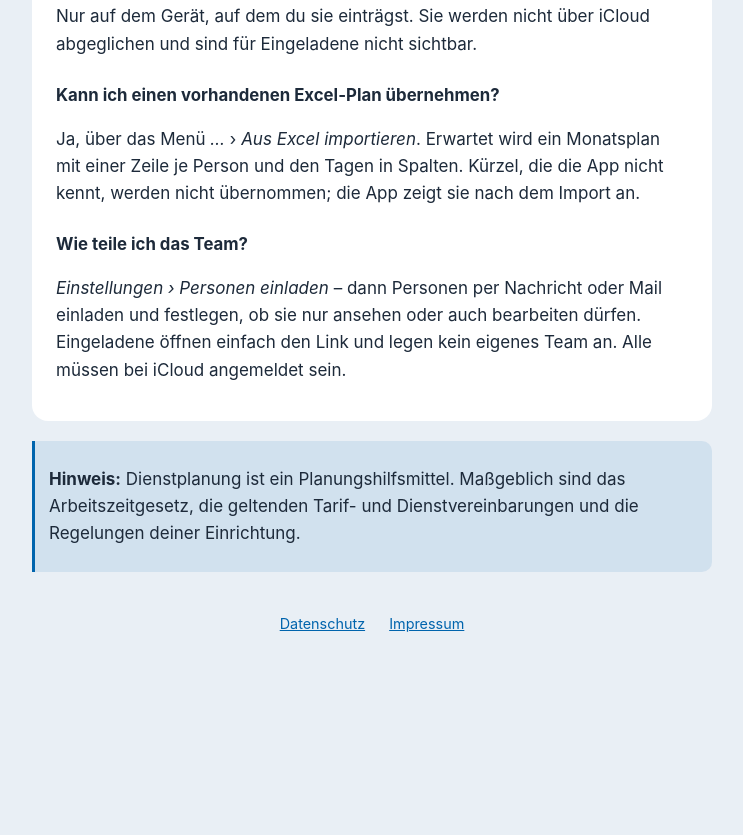
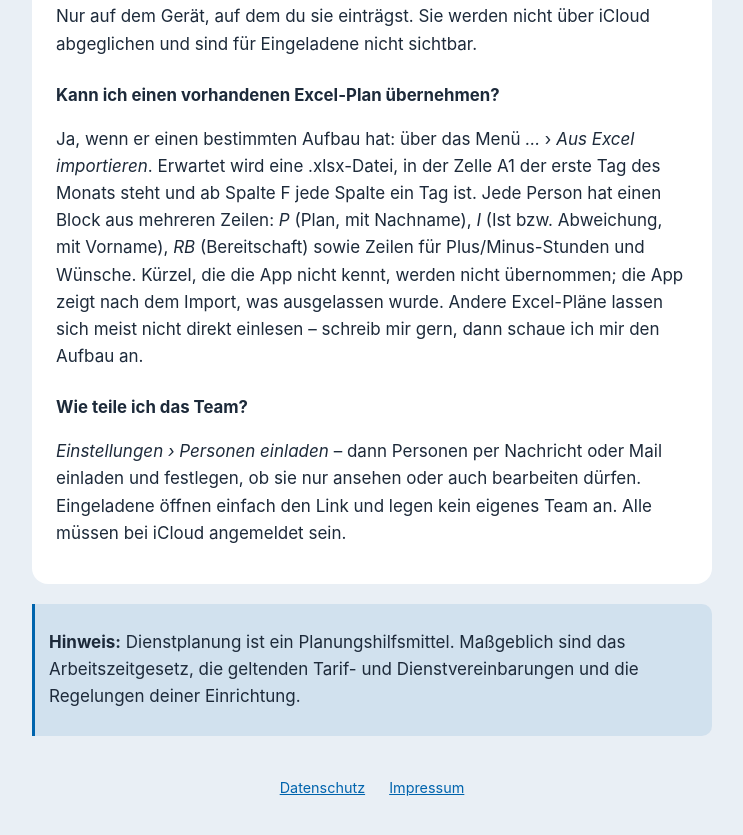
Before and after one commit to curlyrob/dienstplanung, a plain HTML site: page index.html in a window 1280 px wide. Shown: the part 2514-3349 px from the top of the page, without its empty margins (268-1011 px from the left). Before the commit the page ends 3213 px from the top, so only its background shows below. Drawn offline with Linux system fonts and the light colour scheme.

Commit message:
Excel-Import: erwarteten Aufbau beschreiben
Co-Authored-By: Claude Opus 5.5 <noreply@anthropic.com>

```diff
--- a/index.html
+++ b/index.html
@@ -62,7 +62,7 @@
     <p>Nur auf dem Gerät, auf dem du sie einträgst. Sie werden nicht über iCloud abgeglichen und sind für Eingeladene nicht sichtbar.</p>
 
     <h3>Kann ich einen vorhandenen Excel-Plan übernehmen?</h3>
-    <p>Ja, über das Menü <em>…</em> › <em>Aus Excel importieren</em>. Erwartet wird ein Monatsplan mit einer Zeile je Person und den Tagen in Spalten. Kürzel, die die App nicht kennt, werden nicht übernommen; die App zeigt sie nach dem Import an.</p>
+    <p>Ja, wenn er einen bestimmten Aufbau hat: über das Menü <em>…</em> › <em>Aus Excel importieren</em>. Erwartet wird eine .xlsx-Datei, in der Zelle A1 der erste Tag des Monats steht und ab Spalte F jede Spalte ein Tag ist. Jede Person hat einen Block aus mehreren Zeilen: <em>P</em> (Plan, mit Nachname), <em>I</em> (Ist bzw. Abweichung, mit Vorname), <em>RB</em> (Bereitschaft) sowie Zeilen für Plus/Minus-Stunden und Wünsche. Kürzel, die die App nicht kennt, werden nicht übernommen; die App zeigt nach dem Import, was ausgelassen wurde. Andere Excel-Pläne lassen sich meist nicht direkt einlesen – schreib mir gern, dann schaue ich mir den Aufbau an.</p>
 
     <h3>Wie teile ich das Team?</h3>
     <p><em>Einstellungen › Personen einladen</em> – dann Personen per Nachricht oder Mail einladen und festlegen, ob sie nur ansehen oder auch bearbeiten dürfen. Eingeladene öffnen einfach den Link und legen kein eigenes Team an. Alle müssen bei iCloud angemeldet sein.</p>
```
